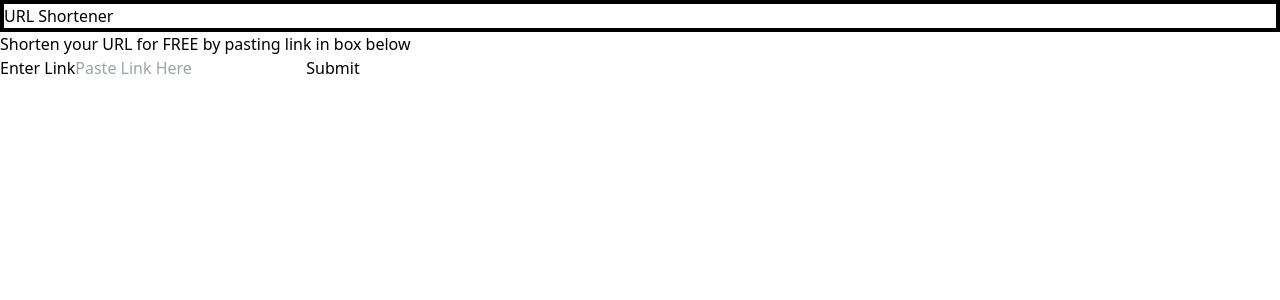
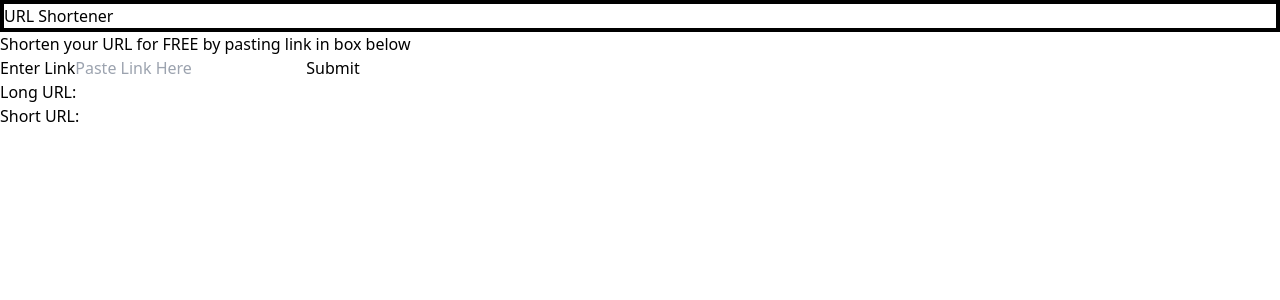
Before and after one commit to ewhite1999/url-shortener, a React (Create React App) app in the folder client/: page / in a window 1280 px wide. Shown: the top 300 px of the page. Built offline with nearby package versions, Linux system fonts and the light colour scheme.

Commit message:
add post request

```diff
--- a/client/package.json
+++ b/client/package.json
@@ -15,6 +15,7 @@
     "@babel/plugin-transform-runtime": "^7.17.0",
     "@babel/preset-env": "^7.16.11",
     "@babel/preset-react": "^7.16.7",
+    "axios": "^0.26.1",
     "react": "^18.0.0",
     "react-dom": "^18.0.0",
     "react-router-dom": "^6.2.2",
--- a/client/src/components/Search/index.js
+++ b/client/src/components/Search/index.js
@@ -1,9 +1,27 @@
-import React from "react";
+import React, { useState } from "react";
+import axios from "axios";
 
 const Search = () => {
-  const handleSubmit = (e) => {
+  const [shortURL, setShortURL] = useState("");
+  const [longURL, setLongURL] = useState("");
+  const [message, setMessage] = useState("");
+
+  const handleSubmit = async (e) => {
     e.preventDefault();
-    console.log(e.target);
+    const url = e.target.url.value;
+    setLongURL(url);
+    const data = { long_url: url };
+    const extra = {
+      method: "POST",
+      headers: {
+        "Content-Type": "application/json",
+      },
+    };
+    const result = await axios.post("http://127.0.0.1:5000/urls", data, extra);
+    const responseData = result.data;
+    const message = responseData.message;
+    if (message) setMessage(message);
+    setShortURL(`http://localhost:8080/${responseData.short_url}`);
   };
   return (
     <>
@@ -14,6 +32,11 @@ const Search = () => {
         <input type="input" id="url" name="url" placeholder="Paste Link Here" />
         <input type="submit" />
       </form>
+      <div>
+        {message && <p>We already processed that url, here you go</p>}
+        <p>Long URL: {longURL}</p>
+        <p>Short URL: {shortURL}</p>
+      </div>
     </>
   );
 };
```
Also changed, not shown: 1 other file (tests, documents, lock files or other folders).
